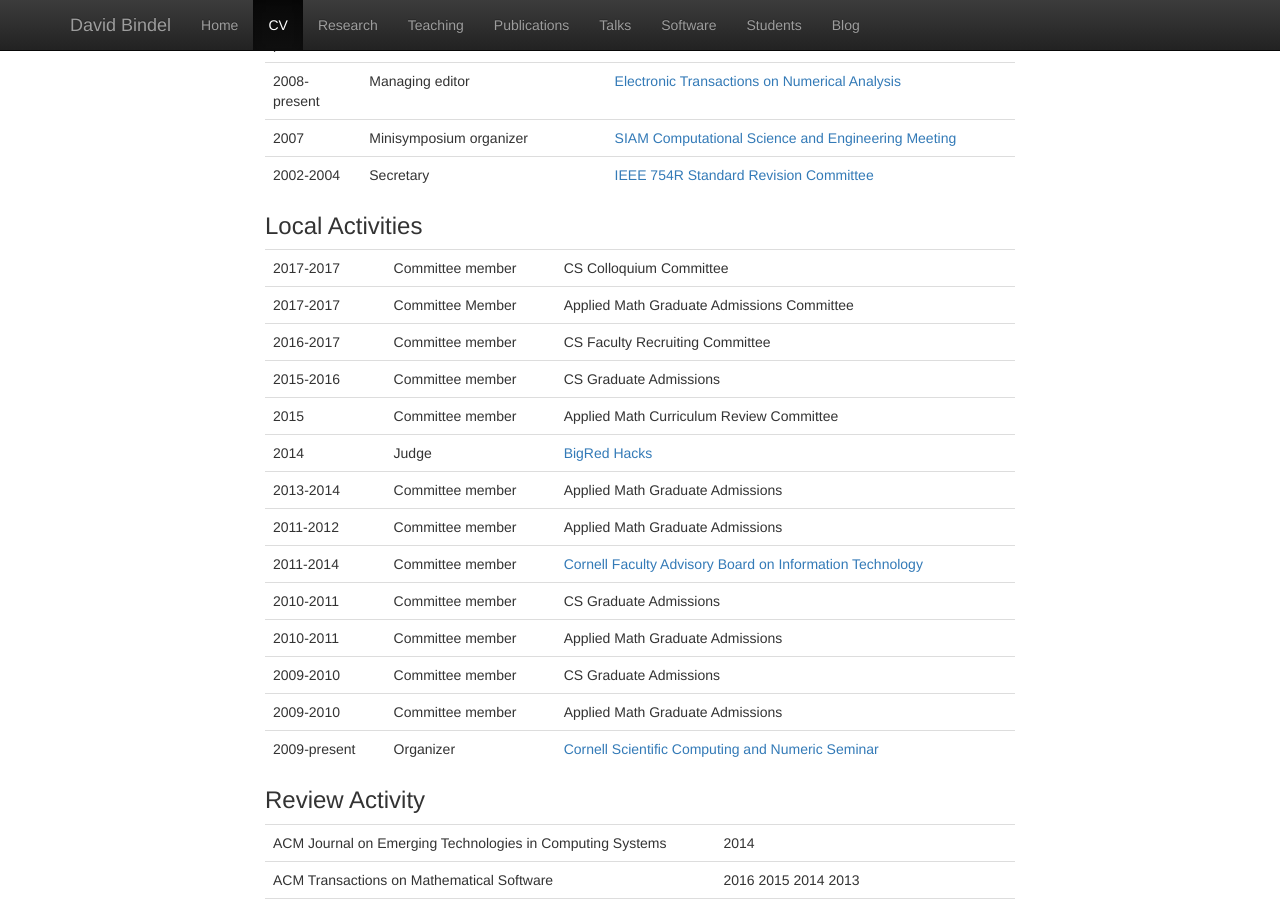
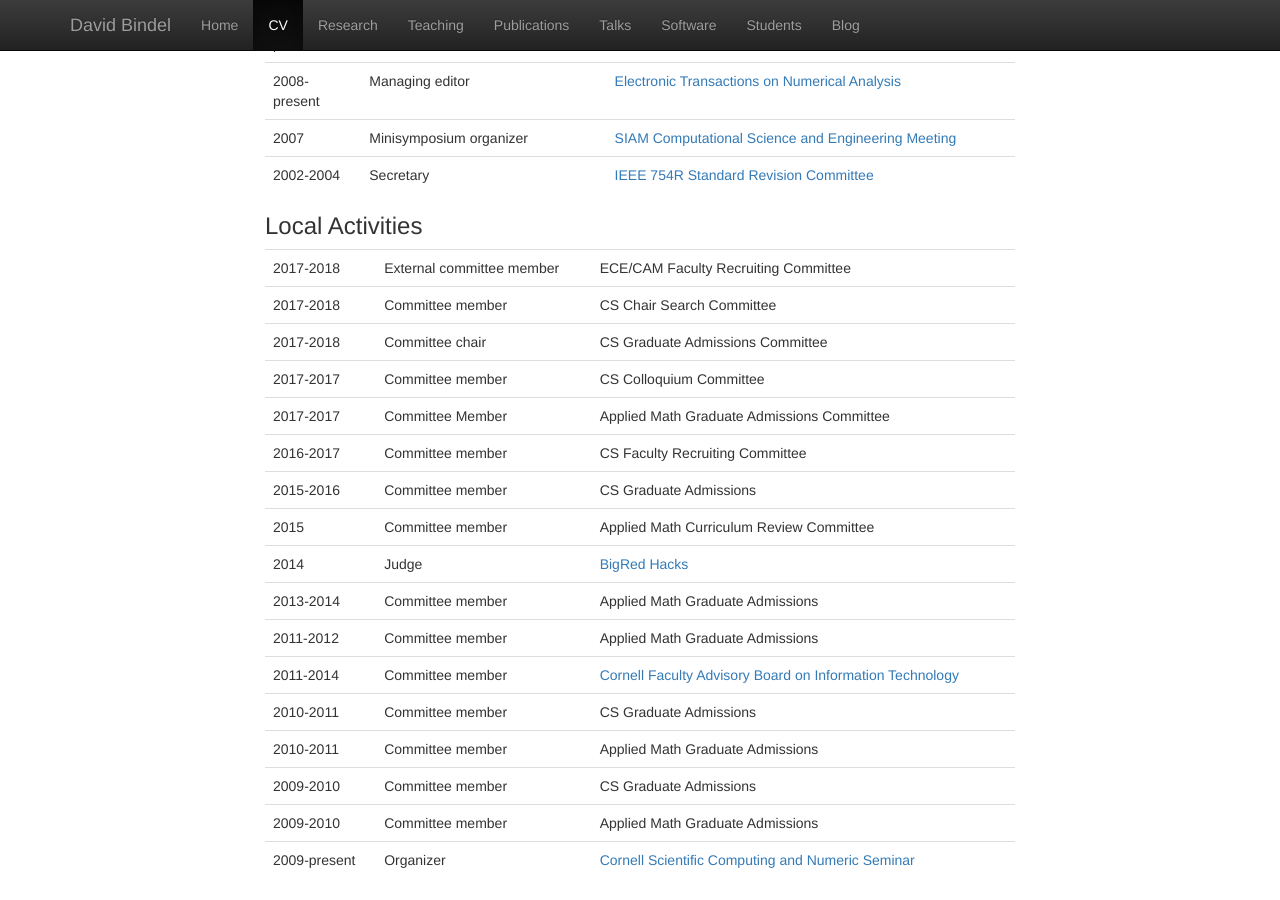
Before and after one commit to dbindel/cornell_web, a Jekyll site: the page built from vita.html, in a window 1280 px wide and 900 px high, scrolled down 14313 px. Built offline with Jekyll 4.4.1, drawn with Linux system fonts in a browser that asks for light colours; nearby versions of some CDN libraries.

Commit message:
Added current service tasks.

```diff
--- a/_data/service.yml
+++ b/_data/service.yml
@@ -1,3 +1,21 @@
+-
+  when: 2017
+  until: 2018
+  what: ECE/CAM Faculty Recruiting Committee
+  role: External committee member
+  type: [cornell, cam, local]
+-
+  when: 2017
+  until: 2018
+  what: CS Chair Search Committee
+  role: Committee member
+  type: [cornell, cs, local]
+-
+  when: 2017
+  until: 2018
+  what: CS Graduate Admissions Committee
+  role: Committee chair
+  type: [cornell, cs, local]
 -
   when: 2018
   what: SIAM Applied Linear Algebra Conference
```
